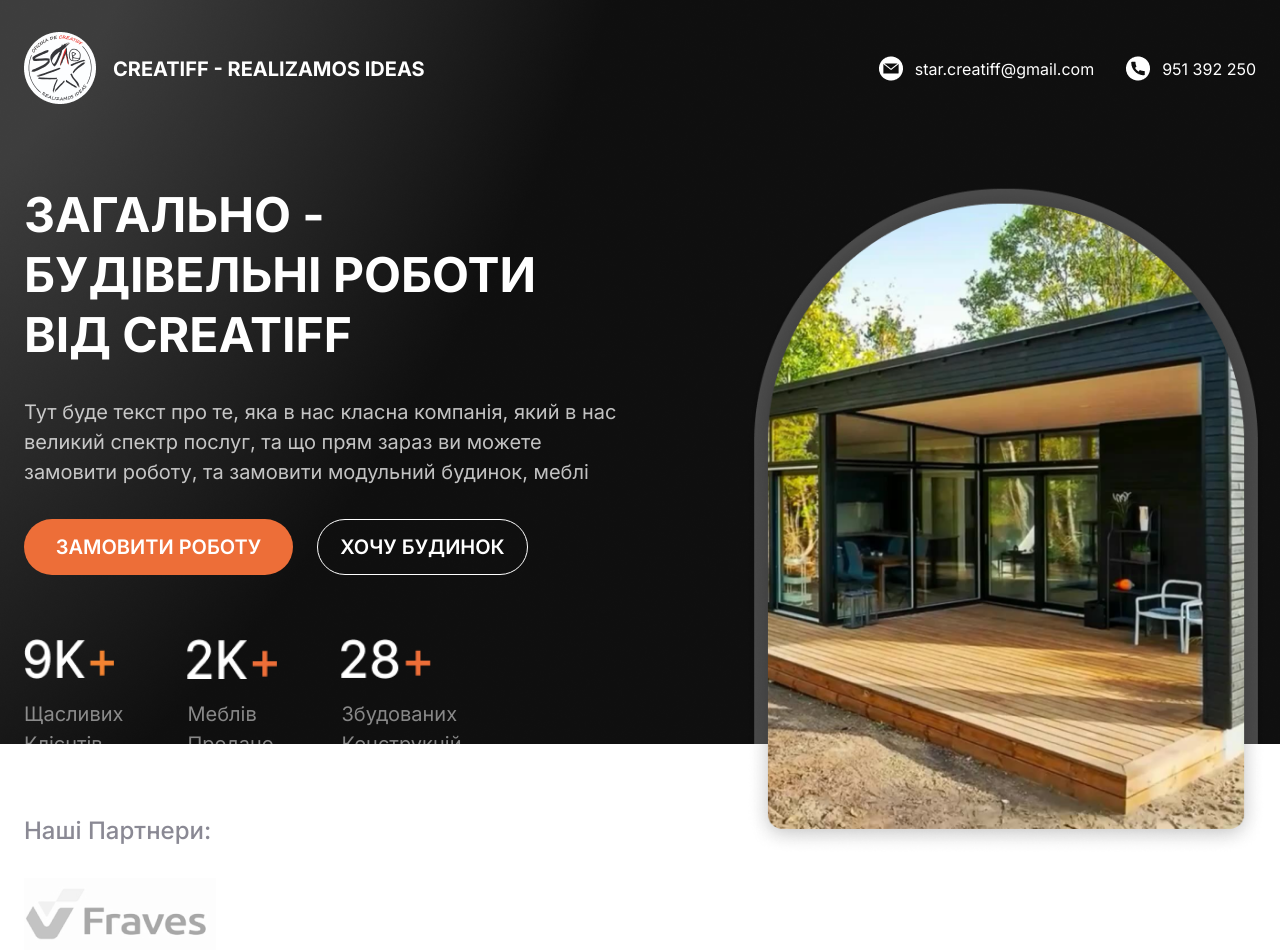
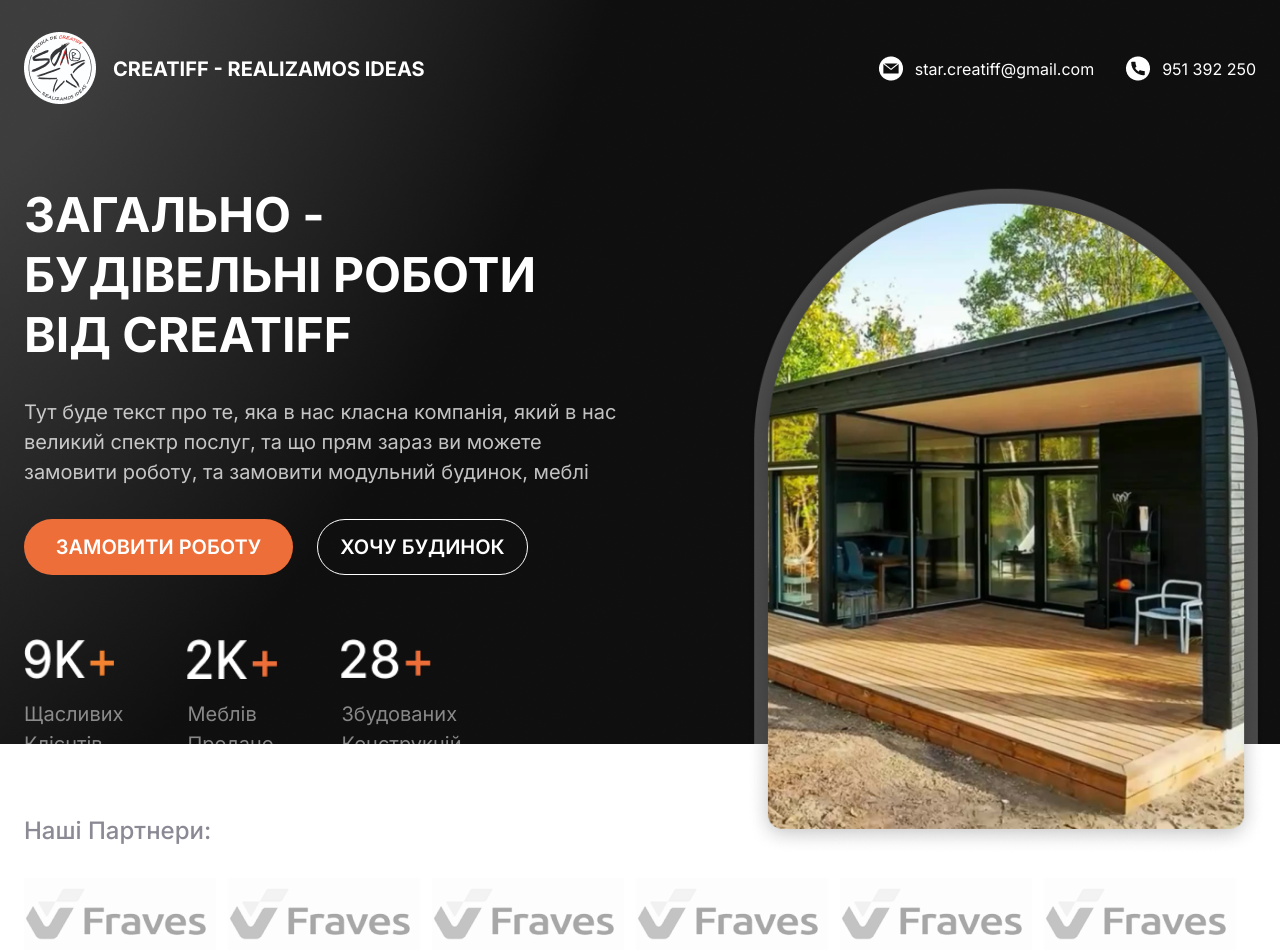
Before and after one commit to ShadePrima/creatiff-app, a React (Create React App) app: page / in a window 1280 px wide. Shown: the top 952 px of the page. Built offline with nearby package versions, Linux system fonts and the light colour scheme.

Commit message:
fix partner section

```diff
--- a/src/components/Partners/Partners.module.scss
+++ b/src/components/Partners/Partners.module.scss
@@ -2,6 +2,10 @@
   margin-top: 72px;
 
   .container {
+    display: flex;
+  }
+
+  .flexContainer {
     display: flex;
   }
 
--- a/src/components/Partners/index.jsx
+++ b/src/components/Partners/index.jsx
@@ -17,11 +17,13 @@ const Partners = () => {
       <div className={`${'wrapper'} ${styles.container}`}>
         <div>
           <p>Наші Партнери:</p>
-          {partners.map((partner) => (
-            <div key={partner.id}>
-              <img src={partner.icone} alt={partner.name} />
-            </div>
-          ))}
+          <div className={styles.flexContainer}>
+            {partners.map((partner) => (
+              <div key={partner.id}>
+                <img src={partner.icone} alt={partner.name} />
+              </div>
+            ))}
+          </div>
         </div>
       </div>
     </div>
```
